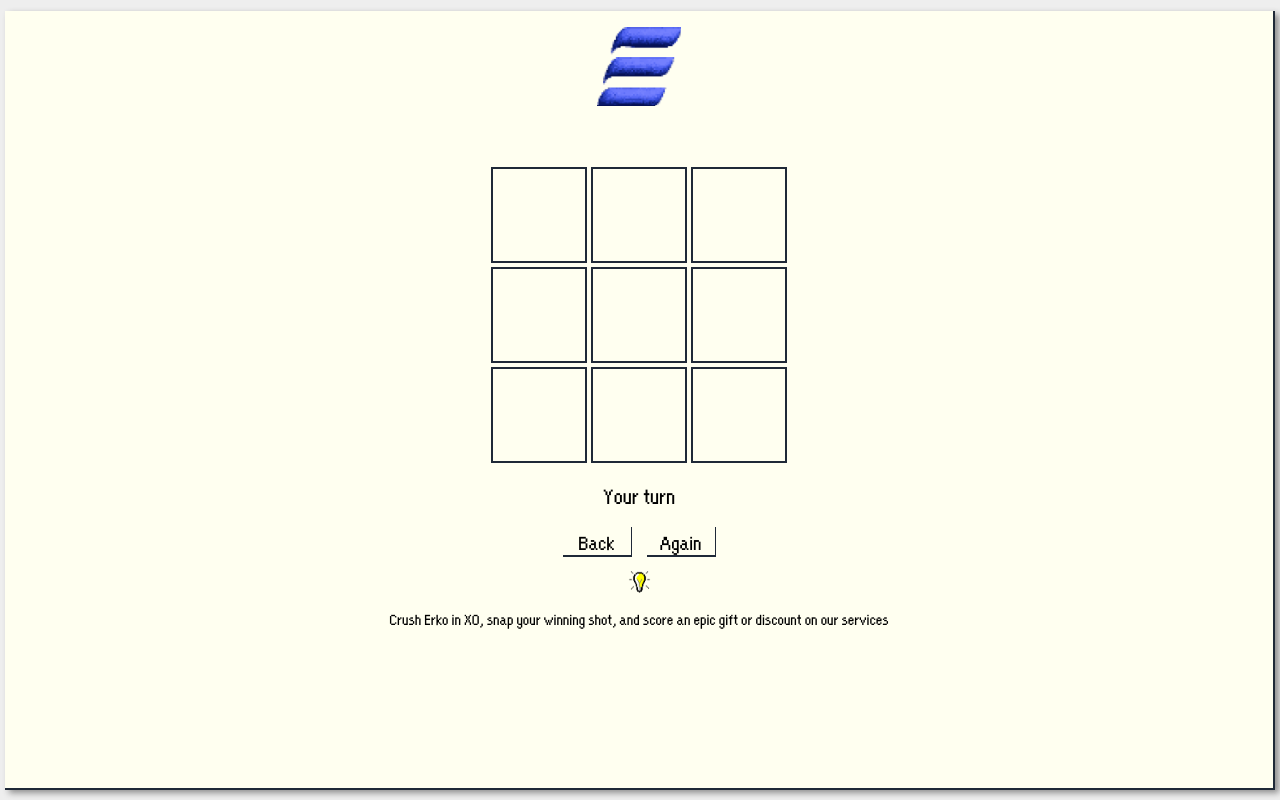
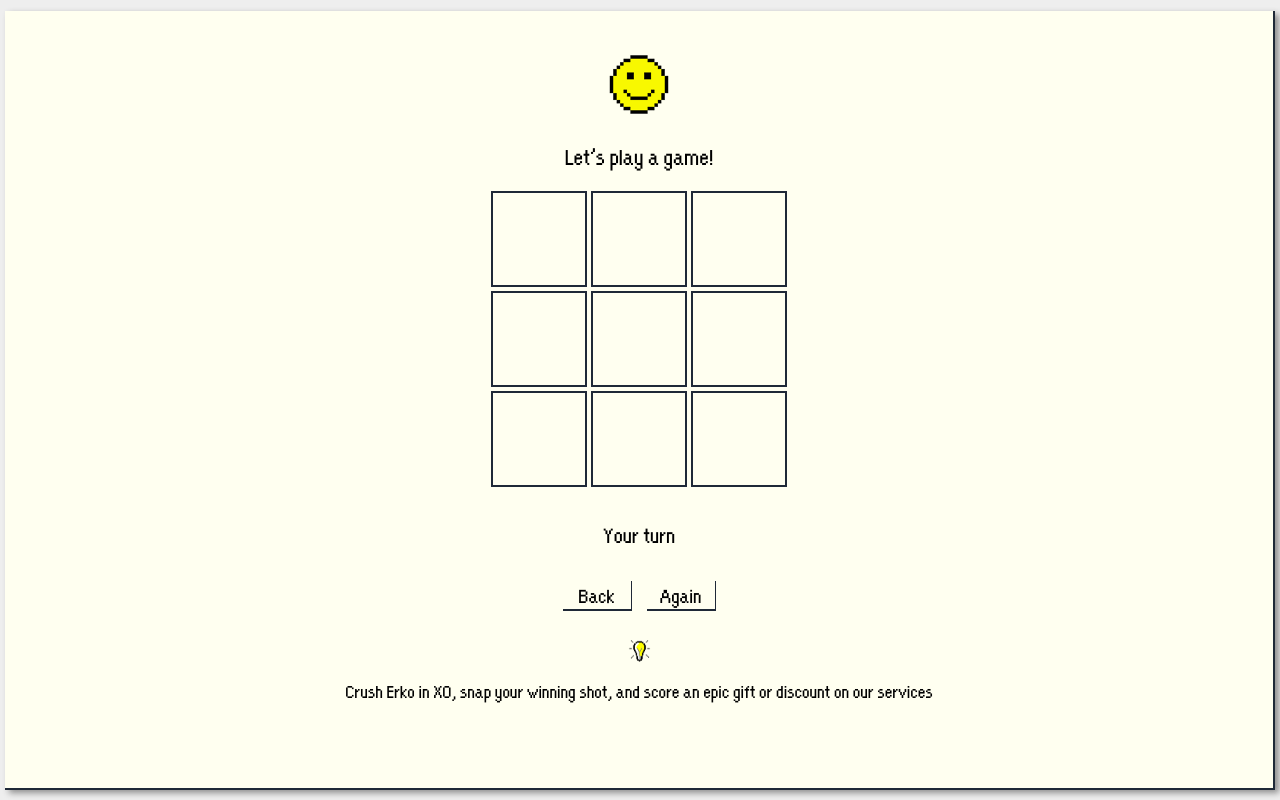
Before and after one commit to achiewe/project-erko-front, a Next.js app: page /game in a window 1280 px wide. Built offline with nearby package versions, Linux system fonts and the light colour scheme.

Commit message:
create SmileTxt component and grow the p element size

```diff
--- a/src/app/components/Loading/CreativityTxtDiv.tsx
+++ b/src/app/components/Loading/CreativityTxtDiv.tsx
@@ -10,7 +10,7 @@ export default function CreativityTxtDiv({ text }: CreativityTxtProps) {
   return (
     <div className="flex flex-col w-full justify-center items-center">
       <Image src={lightPng} alt="light png" width={53} height={49} />
-      <p className="text-[17px] text-center w-full font-medium px-[10px]">
+      <p className="text-[20px] text-center w-full font-medium px-[10px]">
         {text}
       </p>
     </div>
--- a/src/app/components/tictactoe/GameBoard.tsx
+++ b/src/app/components/tictactoe/GameBoard.tsx
@@ -6,9 +6,8 @@ import Cell from "./Cell";
 import GameStatus from "./GameStatus";
 import ResetButton from "./ResetButton";
 import BackButton from "../MemberCard/BackButton";
-import ErkoLogo from "../../../../public/assets/erkoLLogo.png";
-import Image from "next/image";
 import CreativityTxtDiv from "../Loading/CreativityTxtDiv";
+import SmileTxt from "./SmileTxt";
 
 export default function GameBoard() {
   const [board, setBoard] = useState<string[]>(Array(9).fill(EMPTY));
@@ -24,16 +23,10 @@ export default function GameBoard() {
   return (
     <div className="flex px-[5px] w-full h-screen items-start flex-col py-[10px] bg-[#EEEEEE]">
       <div
-        className="flex mt-[1px] flex-col items-center justify-center w-full h-full
-  gap-y-[0px] gap-x-[30px] bg-[#FFFFF0] border-r-2 border-b-2 border-gray-800 drop-shadow-[4px_3px_3px_rgba(0,0,0,0.40)] py-[20px] relative"
+        className="flex mt-[1px] flex-col items-center justify-start w-full h-full
+  gap-y-[15px] gap-x-[30px] bg-[#FFFFF0] border-r-2 border-b-2 border-gray-800 drop-shadow-[4px_3px_3px_rgba(0,0,0,0.40)] py-[20px] relative"
       >
-        <Image
-          src={ErkoLogo}
-          alt="erko logo"
-          width={84}
-          height={80}
-          className="absolute top-4 h-sv:top-2 h-sv:w-[70px] h-sv:h-[60px] h-mm:w-[50px] h-mm:h-[40px] "
-        />
+        <SmileTxt />
         <div className="grid grid-cols-3 gap-1 mb-4">
           {board.map((value, index) => (
             <Cell
--- /dev/null
+++ b/src/app/components/tictactoe/SmileTxt.tsx
@@ -0,0 +1,12 @@
+import React from "react";
+import smilePng from "../../../../public/assets/smile.png";
+import Image from "next/image";
+
+export default function SmileTxt() {
+  return (
+    <div className="flex w-full justify-center items-center flex-col">
+      <Image src={smilePng} alt="smile png" width={116} height={107} />
+      <h3 className="text-[25px]">Let’s play a game!</h3>
+    </div>
+  );
+}
```
Also changed, not shown: public/assets/smile.png (added).
